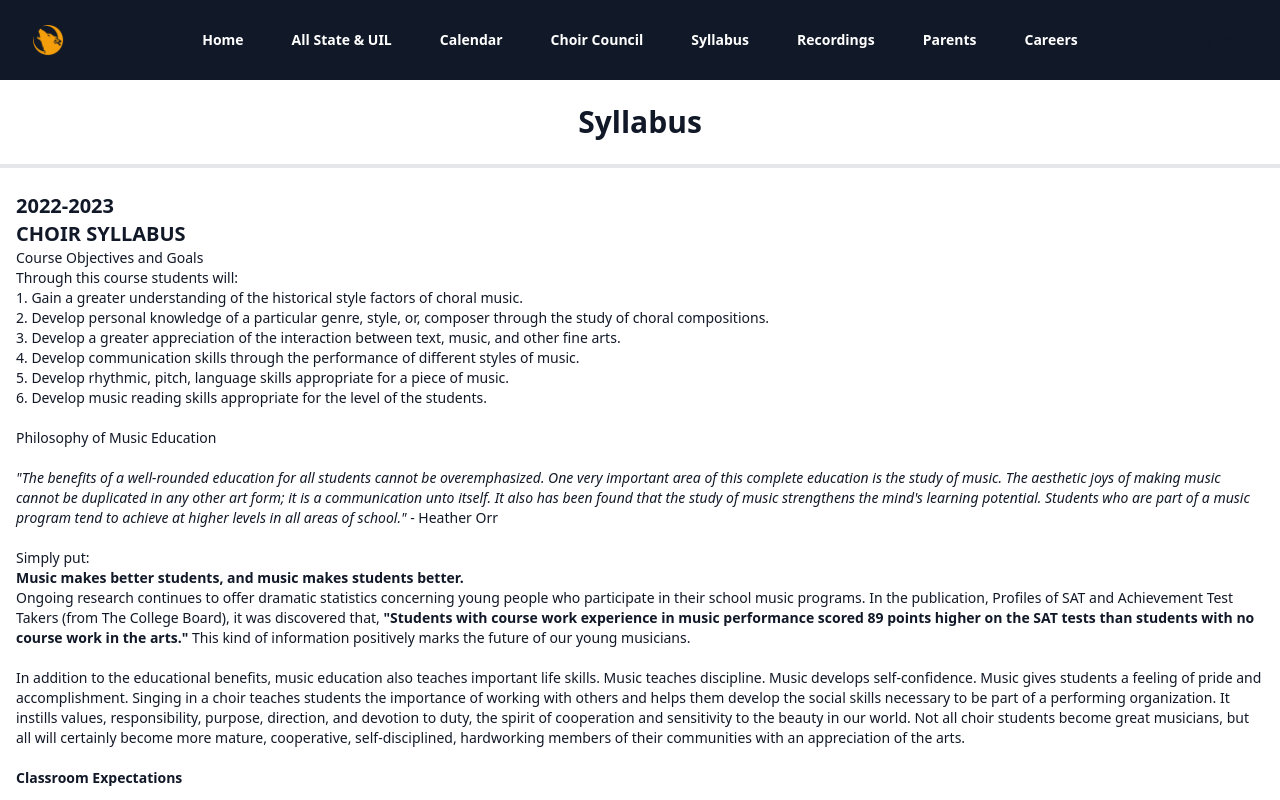
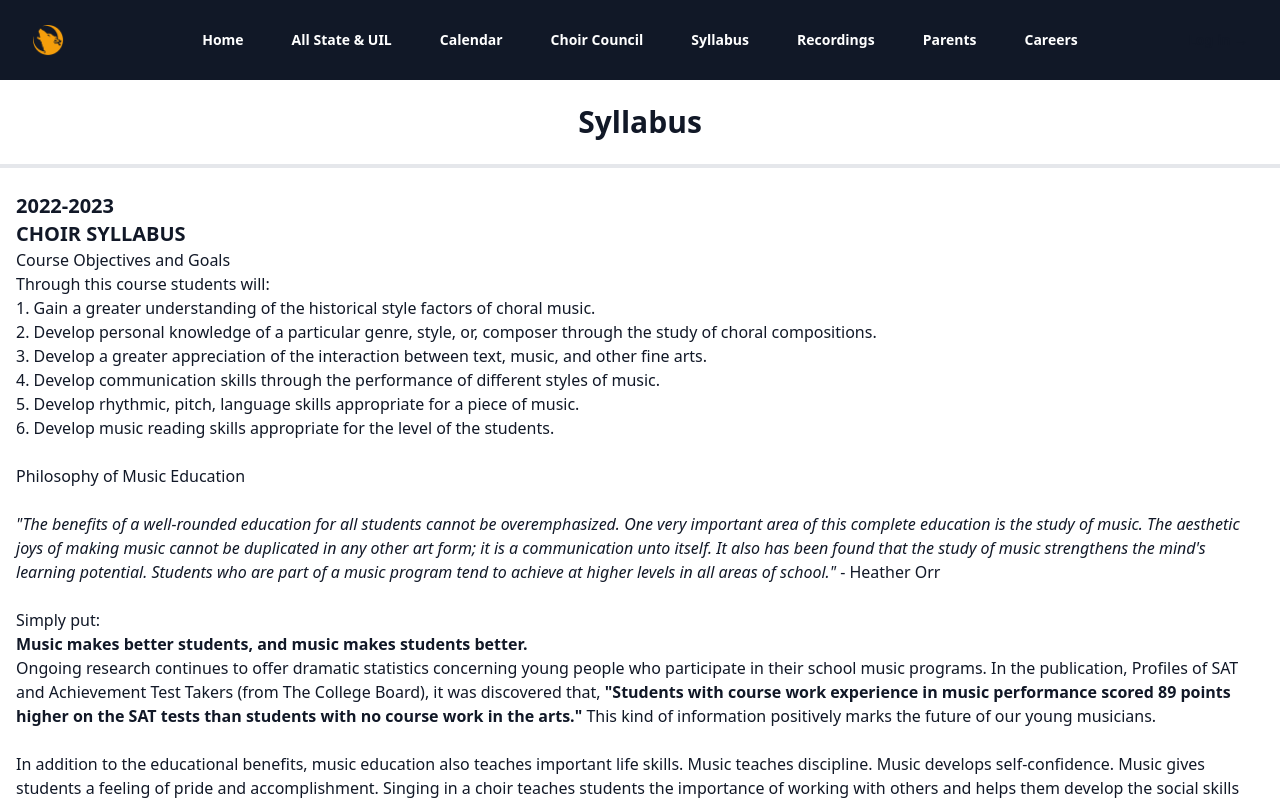
Before and after one commit to jwhitney2209/lopez-choir-v2, a React (Create React App) app: page /syllabus in a window 1280 px wide. Shown: the top 800 px of the page. Built offline with nearby package versions, Linux system fonts and the light colour scheme; a web font is replaced by a local one.

Commit message:
redirects

```diff
--- a/src/pages/Syllabus.jsx
+++ b/src/pages/Syllabus.jsx
@@ -11,7 +11,7 @@
         </div>
       </div>
       <div className="bg-white max-w-7xl text-gray-900 flex flex-col items-center text-center py-6 md:text-left md:mx-auto px-4">
-        <div className="text-sm text-gray-900">
+        <div className="text-gray-900">
           <h1 className="text-xl font-bold">
             2022-2023
             <br />
```
Also changed, not shown: 1 other file (tests, documents, lock files or other folders).
